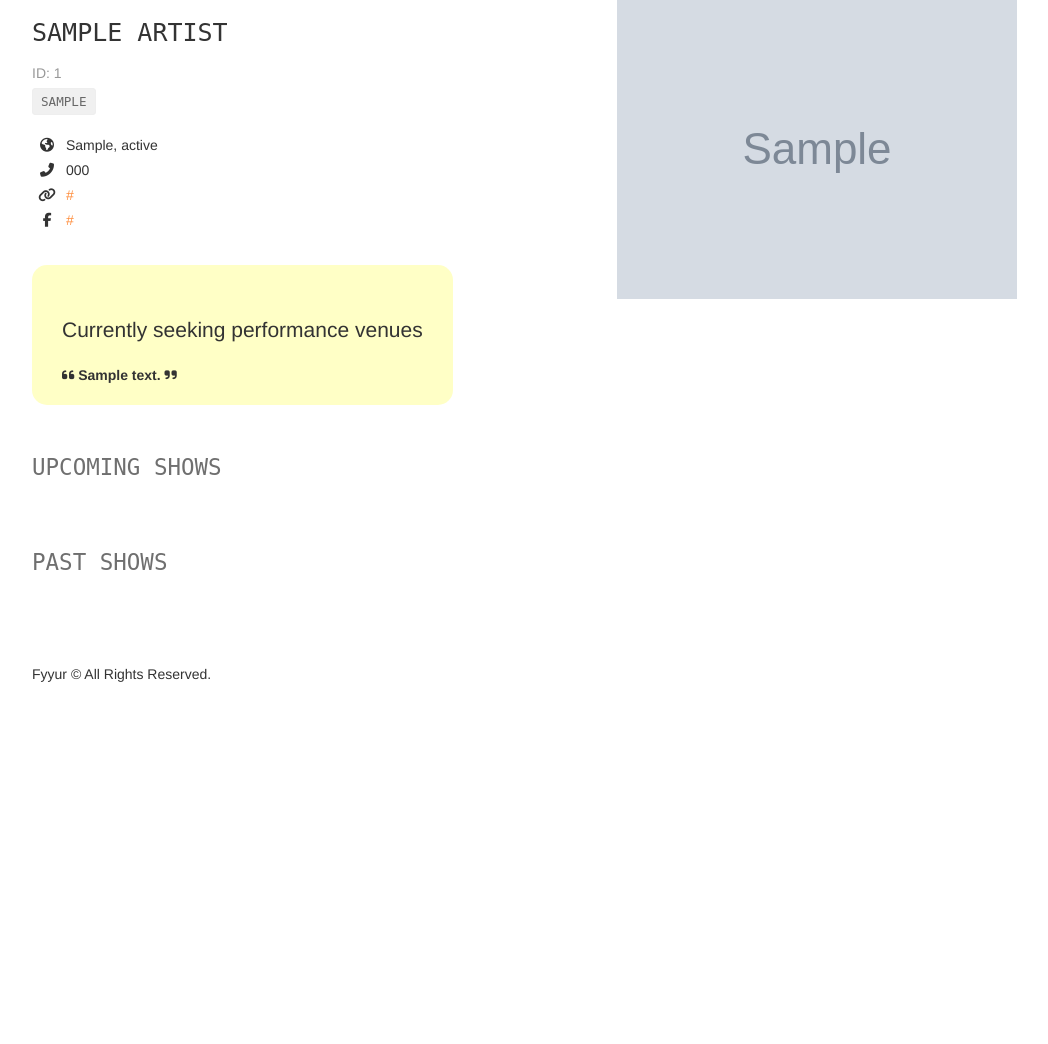
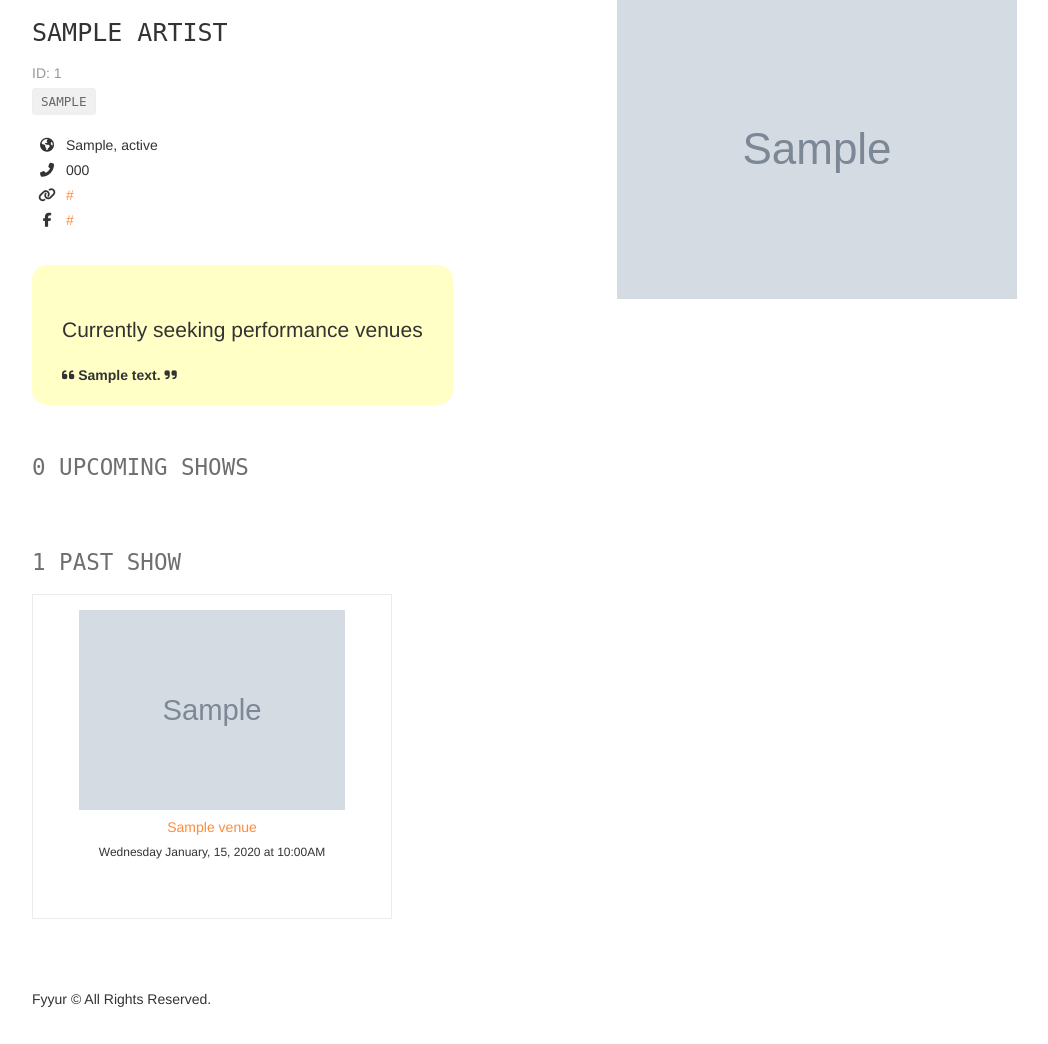
Before and after one commit to janroijen/fyyur-jhr, a Flask app: page /artists/1 in a window 1280 px wide. Shown: the part 81-1125 px from the top of the page, without its empty margins (38-1086 px from the left). Before the commit the page ends 763 px from the top, so only its background shows below. Run offline with Flask 2, Linux system fonts and the light colour scheme; tables that the repository leaves empty hold one stand-in row (values such as "Sample post"); grey boxes marked "Sample" are stand-in pictures; some libraries are stand-ins or nearby versions.

Commit message:
Add get route for artists and shows

```diff
--- a/app.py
+++ b/app.py
@@ -145,7 +145,6 @@ def search_venues():
 @app.route('/venues/<int:venue_id>')
 def show_venue(venue_id):
     # shows the venue page with the given venue_id
-    # TODO: replace with real venue data from the venues table, using venue_id
     data = Venue.query.get(venue_id)
     return render_template('pages/show_venue.html', venue=data)
 
@@ -182,17 +181,6 @@ def delete_venue(venue_id):
 #  ----------------------------------------------------------------
 @app.route('/artists')
 def artists():
-    # TODO: replace with real data returned from querying the database
-    data=[{
-      "id": 4,
-      "name": "Guns N Petals",
-    }, {
-      "id": 5,
-      "name": "Matt Quevedo",
-    }, {
-      "id": 6,
-      "name": "The Wild Sax Band",
-    }]
     data = Artist.query.all()
     return render_template('pages/artists.html', artists=data)
 
@@ -214,8 +202,7 @@ def search_artists():
 @app.route('/artists/<int:artist_id>')
 def show_artist(artist_id):
     # shows the venue page with the given venue_id
-    # TODO: replace with real venue data from the venues table, using venue_id
-    data = Artist.query.get(artist_id)
+    data = Artist.query.get(artist_id).details
     return render_template('pages/show_artist.html', artist=data)
 
 #  Update
@@ -299,45 +286,9 @@ def create_artist_submission():
 @app.route('/shows')
 def shows():
     # displays list of shows at /shows
-    # TODO: replace with real venues data.
-    #       num_shows should be aggregated based on number of upcoming shows per venue.
-    data=[{
-      "venue_id": 1,
-      "venue_name": "The Musical Hop",
-      "artist_id": 4,
-      "artist_name": "Guns N Petals",
-      "artist_image_link": "https://images.unsplash.com/photo-1549213783-8284d0336c4f?ixlib=rb-1.2.1&ixid=eyJhcHBfaWQiOjEyMDd9&auto=format&fit=crop&w=300&q=80",
-      "start_time": "2019-05-21T21:30:00.000Z"
-    }, {
-      "venue_id": 3,
-      "venue_name": "Park Square Live Music & Coffee",
-      "artist_id": 5,
-      "artist_name": "Matt Quevedo",
-      "artist_image_link": "https://images.unsplash.com/photo-1495223153807-b916f75de8c5?ixlib=rb-1.2.1&ixid=eyJhcHBfaWQiOjEyMDd9&auto=format&fit=crop&w=334&q=80",
-      "start_time": "2019-06-15T23:00:00.000Z"
-    }, {
-      "venue_id": 3,
-      "venue_name": "Park Square Live Music & Coffee",
-      "artist_id": 6,
-      "artist_name": "The Wild Sax Band",
-      "artist_image_link": "https://images.unsplash.com/photo-1558369981-f9ca78462e61?ixlib=rb-1.2.1&ixid=eyJhcHBfaWQiOjEyMDd9&auto=format&fit=crop&w=794&q=80",
-      "start_time": "2035-04-01T20:00:00.000Z"
-    }, {
-      "venue_id": 3,
-      "venue_name": "Park Square Live Music & Coffee",
-      "artist_id": 6,
-      "artist_name": "The Wild Sax Band",
-      "artist_image_link": "https://images.unsplash.com/photo-1558369981-f9ca78462e61?ixlib=rb-1.2.1&ixid=eyJhcHBfaWQiOjEyMDd9&auto=format&fit=crop&w=794&q=80",
-      "start_time": "2035-04-08T20:00:00.000Z"
-    }, {
-      "venue_id": 3,
-      "venue_name": "Park Square Live Music & Coffee",
-      "artist_id": 6,
-      "artist_name": "The Wild Sax Band",
-      "artist_image_link": "https://images.unsplash.com/photo-1558369981-f9ca78462e61?ixlib=rb-1.2.1&ixid=eyJhcHBfaWQiOjEyMDd9&auto=format&fit=crop&w=794&q=80",
-      "start_time": "2035-04-15T20:00:00.000Z"
-    }]
+    data = [show.details for show in Show.query.all()]
     return render_template('pages/shows.html', shows=data)
+
 
 @app.route('/shows/create')
 def create_shows():
--- a/models.py
+++ b/models.py
@@ -30,6 +30,42 @@ class Artist(db.Model):
     genres: List[str] = db.relationship("ArtistGenre", backref="artist")
     venues: List[str] = db.relationship("Show", back_populates="artist")
 
+    @property
+    def details(self):
+        upcoming_shows = [show for show in self.shows
+                          if show.start_time >= datetime.now()]
+        past_shows = [show for show in self.shows
+                      if show.start_time < datetime.now()]
+
+        return {
+            "id": self.id,
+            "name": self.name,
+            "city": self.city,
+            "state": self.state,
+            "phone": self.phone,
+            "website": self.website,
+            "facebook_link": self.facebook_link,
+            "image_link": self.image_link,
+            "seeking_venue": self.seeking_venue,
+            "seeking_description": self.seeking_description,
+            "genres": [x.genre for x in self.genres],
+            "venues": self.venues,
+            "upcoming_shows_count": len(upcoming_shows),
+            "upcoming_shows": [{
+                "venue_id": show.venue_id,
+                "venue_name": show.venue.name,
+                "venue_image_link": show.venue.image_link,
+                "start_time": show.start_time.strftime('%Y-%m-%d %H:%M:%S')}
+                for show in upcoming_shows],
+            "past_shows_count": len(past_shows),
+            "past_shows": [{
+                "venue_id": show.venue_id,
+                "venue_name": show.venue.name,
+                "venue_image_link": show.venue.image_link,
+                "start_time": show.start_time.strftime('%Y-%m-%d %H:%M:%S')}
+                for show in past_shows]
+        }
+
 
 @dataclass
 class ArtistGenre(db.Model):
@@ -59,6 +95,24 @@ class Venue(db.Model):
     genres: List[str] = db.relationship("VenueGenre", backref="venue")
     artists: List[str] = db.relationship("Show", back_populates="venue")
 
+    @property
+    def details(self):
+        return {
+            "id": self.id,
+            "name": self.name,
+            "address": self.address,
+            "city": self.city,
+            "state": self.state,
+            "phone": self.phone,
+            "website": self.website,
+            "facebook_link": self.facebook_link,
+            "image_link": self.image_link,
+            "seeking_talent": self.seeking_talent,
+            "seeking_description": self.seeking_description,
+            "genres": [x.genre for x in self.genres],
+            "artists": self.artists
+        }
+
 
 @dataclass
 class VenueGenre(db.Model):
@@ -74,13 +128,24 @@ class Show(db.Model):
     id: int = db.Column(db.Integer, primary_key=True)
     artist_id: int = db.Column(db.Integer, db.ForeignKey(
         'Artist.id'), nullable=False)
-    artist: str = db.relationship(
+    artist: Artist = db.relationship(
         'Artist', backref=db.backref('shows', cascade='all, delete'))
     venue_id: int = db.Column(db.Integer, db.ForeignKey(
         'Venue.id'), nullable=False)
-    venue: str = db.relationship(
+    venue: Venue = db.relationship(
         'Venue', backref=db.backref('shows', cascade='all, delete'))
     start_time: datetime = db.Column(db.DateTime(), nullable=False)
+
+    @property
+    def details(self):
+        return {
+            "artist_id": self.artist_id,
+            "artist_name": self.artist.name,
+            "venue_id": self.venue_id,
+            "venue_name": self.venue.name,
+            "start_time": self.start_time.strftime('%Y-%m-%d %H:%M:%S'),
+            "artist_image_link": self.artist.image_link
+        }
 
 
 def init_load():
--- a/templates/pages/show_artist.html
+++ b/templates/pages/show_artist.html
@@ -11,7 +11,7 @@
 		</p>
 		<div class="genres">
 			{% for genre in artist.genres %}
-			<span class="genre">{{ genre.genre }}</span>
+			<span class="genre">{{ genre }}</span>
 			{% endfor %}
 		</div>
 		<p>
```
